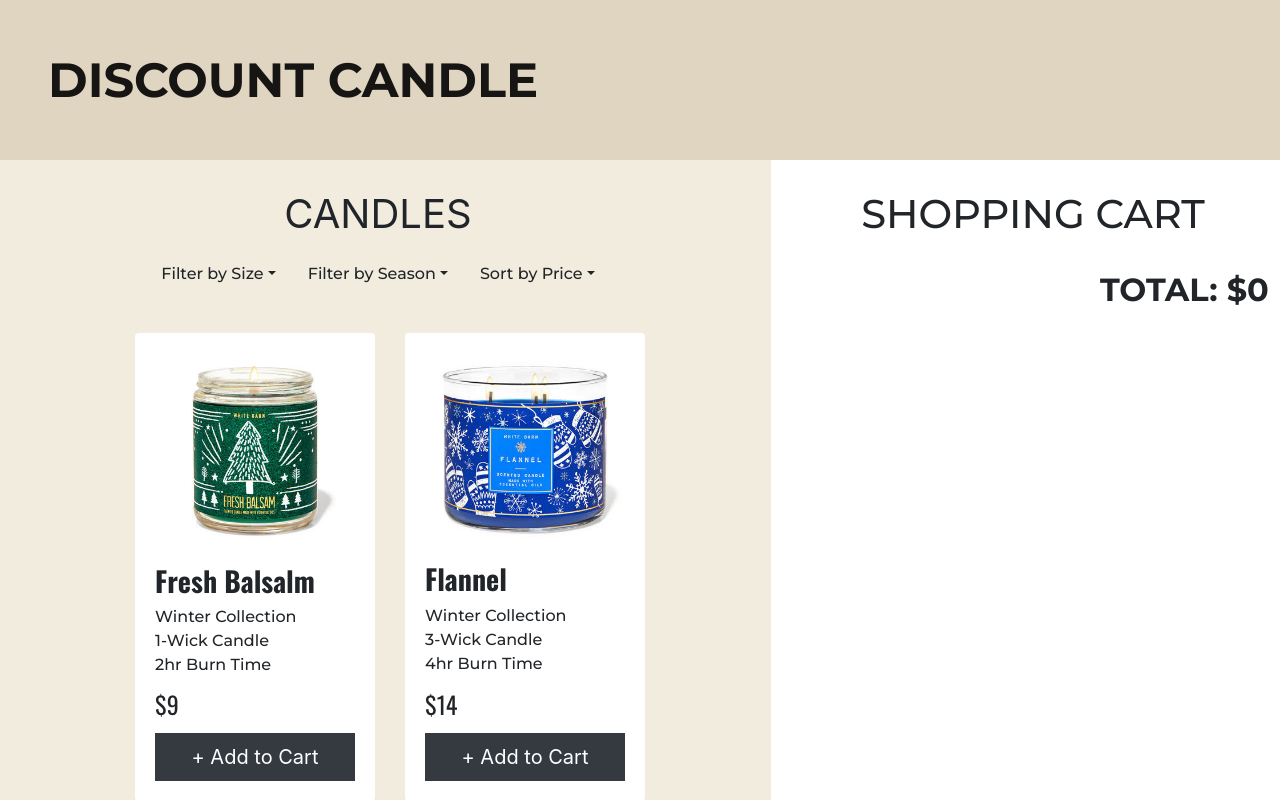
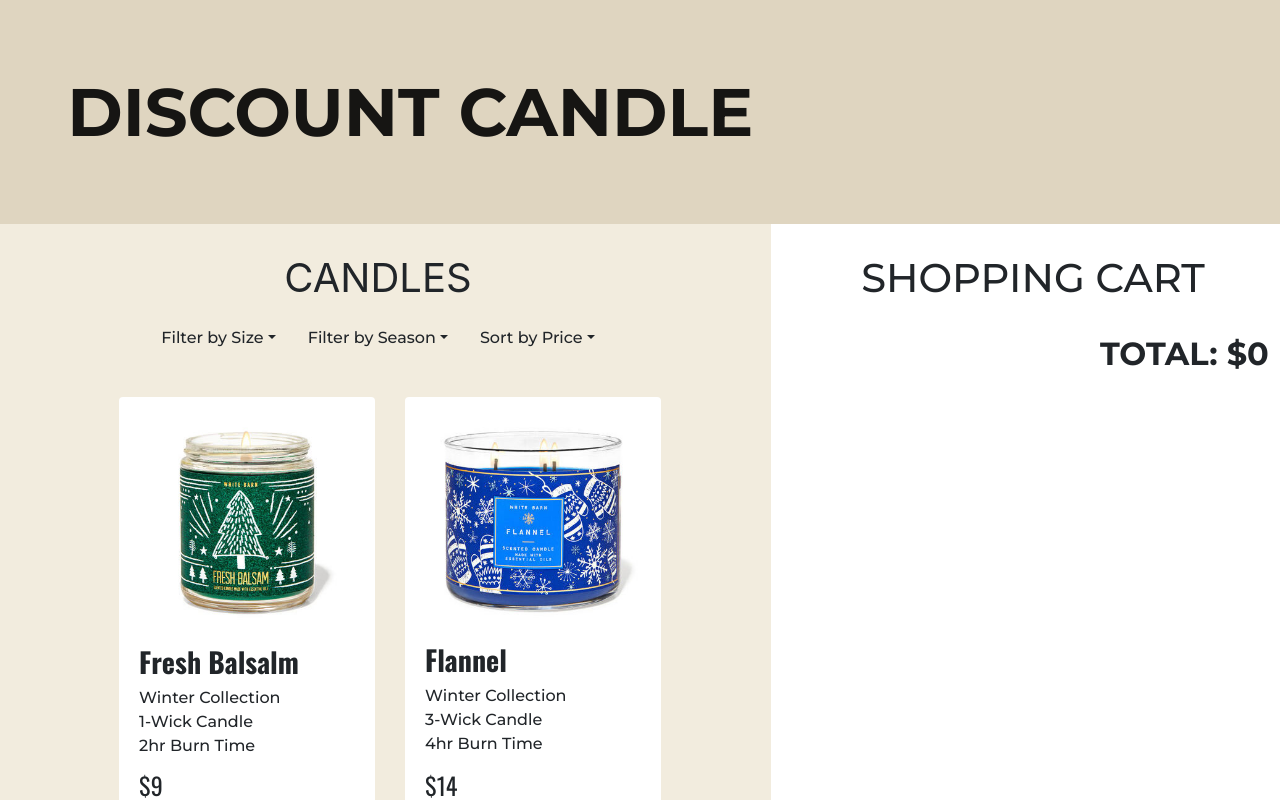
Before and after one commit to salvara1/Development, a React (Create React App) app: page / in a window 1280 px wide. Shown: the top 800 px of the page. Built offline with nearby package versions, Linux system fonts and the light colour scheme.

Commit message:
let's try

```diff
--- a/src/DisplayList.css
+++ b/src/DisplayList.css
@@ -2,15 +2,15 @@
 @import url('https://fonts.googleapis.com/css2?family=Montserrat:wght@300&family=Oswald:wght@300;400&display=swap');
 
 .card-text{
-  font-size: 1.4rem;
+  font-size: 1.4em;
   font-family: 'Oswald', sans-serif;
 
 }
 .title {
-  font-size: 4rem;
+  font-size: 4em;
   font-family: 'Montserrat', sans-serif;
   font-weight: 300;
-  padding: 2rem;
+  padding: 2em;
 }
 Button {
   border-radius: 0 !important;
@@ -29,8 +29,8 @@ h3 {
 }
 
 .card{
-  max-width: 15rem;
-  min-width: 15rem;
+  max-width: 16em;
+  min-width: 16rem;
   margin-top: 4%;
   padding: 20px;
   align-items: flex-start;
--- a/src/FilteredList.css
+++ b/src/FilteredList.css
@@ -1,7 +1,7 @@
 @import url('https://fonts.googleapis.com/css2?family=Montserrat:wght@300;500;700&family=Oswald:wght@300;400;700&display=swap');
 
 .card{
-  width: 18rem;
+  width: 18em;
 }
 
 .row{
@@ -17,14 +17,14 @@ Navbar{
 }
 
 .Navbar {
-  height: 10rem;
-  padding: 3rem;
-  font-size: 1.4rem;
+  height: 10em;
+  padding: 3em;
+  font-size: 1.4em;
   background-color: #DFD5C0;
 }
 
 .brand {
-  font-size: 3rem;
+  font-size: 3em;
   font-family: 'Montserrat', sans-serif;
   font-weight: bold;
 }
--- a/src/ShoppingCart.css
+++ b/src/ShoppingCart.css
@@ -40,7 +40,7 @@
 }
 
 .col-sm-4{
-  max-width: 9rem;
+  max-width: 8em;
 
   text-align: center;
 }
@@ -50,10 +50,10 @@
   flex-direction: column;
 }
 .title {
-  font-size: 4rem;
+  font-size: 4em;
   font-family: 'Montserrat', sans-serif;
   font-weight: bold;
-  padding: 2rem;
+  padding: 2em;
 }
 
 .wrapper {
@@ -71,7 +71,7 @@
 
 .form-control{
   font-weight: bolder;
-  font-size: 1.3rem;
+  font-size: 1.3em;
 
 }
 
@@ -87,7 +87,7 @@ b{
 }
 
 #total{
-  font-size: 2rem;
+  font-size: 2em;
   font-weight: 700;
   margin-top: 20px;
   text-align: right;
```
